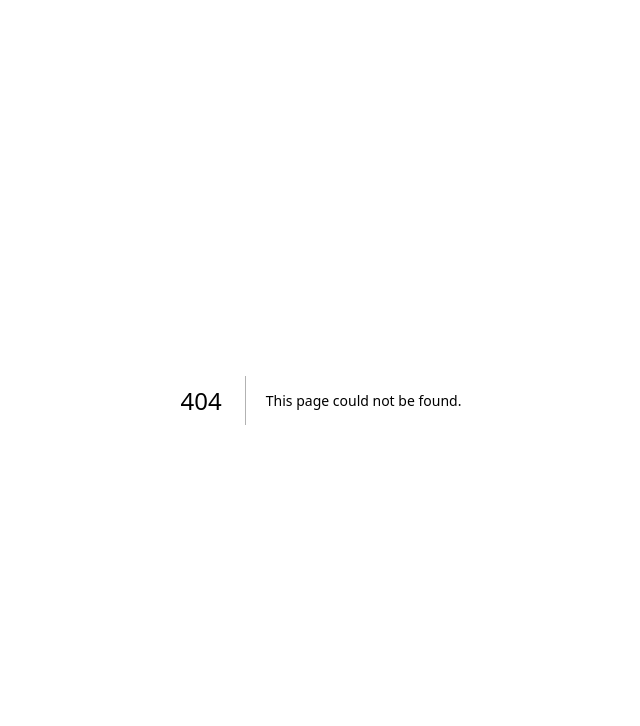
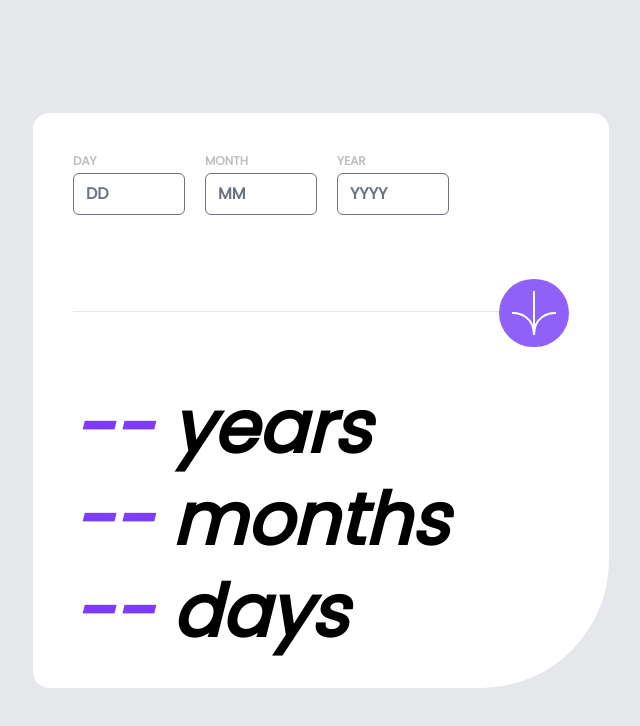
Before and after one commit to yeldynov/frontend-mentor, a Next.js app: page /age-calculator in a window 1280 px wide. Before the commit this address had no page. Shown: the top 726 px of the page, without its empty margins (319-959 px from the left). Built offline with nearby package versions, Linux system fonts and the light colour scheme.

Commit message:
+ age calculator

```diff
--- /dev/null
+++ b/app/age-calculator/page.jsx
@@ -0,0 +1,160 @@
+'use client'
+
+import React, { useRef, useState } from 'react'
+
+const AgeCalculator = () => {
+  const [age, setAge] = useState({})
+  const [errors, setErrors] = useState({})
+  const formRef = useRef(null)
+
+  const handleSubmit = (e) => {
+    e.preventDefault()
+    const form = e.target
+    const day = parseInt(form.day.value)
+    const month = parseInt(form.month.value)
+    const year = parseInt(form.year.value)
+
+    const today = new Date()
+    today.setHours(0, 0, 0, 0)
+    const inputDate = new Date(year, month - 1, day)
+
+    if (
+      isNaN(day) ||
+      isNaN(month) ||
+      isNaN(year) ||
+      day < 1 ||
+      day > 31 ||
+      month < 1 ||
+      month > 12 ||
+      year < 1900 ||
+      year > today.getFullYear() ||
+      inputDate >= today
+    ) {
+      setErrors({
+        day: isNaN(day) || day < 1 || day > 31,
+        month: isNaN(month) || month < 1 || month > 12,
+        year: isNaN(year) || year < 1900 || year > today.getFullYear(),
+        date: inputDate >= today,
+      })
+      setAge({})
+      return
+    }
+
+    setErrors({})
+    setAge(calculateAge(day, month, year, today))
+    formRef.current.reset()
+  }
+
+  const calculateAge = (day, month, year, today) => {
+    const birthDate = new Date(year, month - 1, day)
+    let years = today.getFullYear() - birthDate.getFullYear()
+    let months = today.getMonth() - birthDate.getMonth()
+    let days = today.getDate() - birthDate.getDate()
+
+    if (months < 0 || (months === 0 && today.getDate() < birthDate.getDate())) {
+      years--
+      months += 12
+    }
+    if (days < 0) {
+      months--
+      days += new Date(today.getFullYear(), today.getMonth(), 0).getDate()
+    }
+
+    return { years, months, days }
+  }
+
+  const renderError = (field) => {
+    if (!errors[field]) return null
+    return <span className='text-red-500 text-xs'>Invalid {field}</span>
+  }
+
+  return (
+    <div className='font-poppins text-2xl h-screen flex items-center justify-center bg-gray-200'>
+      <div className='bg-white w-full max-w-xl my-40 rounded-2xl rounded-br-[8rem]'>
+        <form
+          ref={formRef}
+          className='flex lg:p-10 p-3 gap-5 relative'
+          onSubmit={handleSubmit}
+        >
+          <div className='flex flex-col gap-1'>
+            <label
+              className='text-xs text-[#BEBEBE] uppercase font-bold'
+              htmlFor='day'
+            >
+              Day
+            </label>
+            <input
+              placeholder='DD'
+              className={`rounded-md w-28 font-bold focus:outline-none focus:border-purple-500 focus:ring-1 focus:ring-purple-500 ${
+                errors.day ? 'border-red-500' : ''
+              }`}
+              type='text'
+              name='day'
+            />
+            {renderError('day')}
+          </div>
+
+          <div className='flex flex-col gap-1'>
+            <label
+              className='text-xs text-[#BEBEBE] uppercase font-bold'
+              htmlFor='month'
+            >
+              Month
+            </label>
+            <input
+              placeholder='MM'
+              className={`rounded-md w-28 font-bold focus:outline-none focus:border-purple-500 focus:ring-1 focus:ring-purple-500 ${
+                errors.month ? 'border-red-500' : ''
+              }`}
+              type='text'
+              name='month'
+            />
+            {renderError('month')}
+          </div>
+
+          <div className='flex flex-col gap-1'>
+            <label
+              className='text-xs text-[#BEBEBE] uppercase font-bold'
+              htmlFor='year'
+            >
+              Year
+            </label>
+            <input
+              placeholder='YYYY'
+              className={`rounded-md mb-14 w-28 font-bold focus:outline-none focus:border-purple-500 focus:ring-1 focus:ring-purple-500 ${
+                errors.year ? 'border-red-500' : ''
+              }`}
+              type='text'
+              name='year'
+            />
+            {renderError('year')}
+          </div>
+          <button
+            className='absolute right-44 lg:right-10 -bottom-9 '
+            type='submit'
+          >
+            <img
+              className='bg-purple-500 hover:bg-gray-900 rounded-full p-3'
+              src='/age-calculator/icon-arrow.svg'
+              alt='Arrow Icon'
+            />
+          </button>
+        </form>
+        <hr className=' mx-10 mb-10' />
+        <div className='p-10 lg:text-7xl text-5xl italic font-bold flex flex-col gap-5'>
+          <h3>
+            <span className='text-[#7D3CF8]'>{age.years || '--'}</span> years
+          </h3>
+          <h3>
+            <span className='text-[#7D3CF8]'>{age.months || '--'}</span> months
+          </h3>
+          <h3>
+            <span className='text-[#7D3CF8]'>{age.days || '--'}</span> days
+          </h3>
+        </div>
+      </div>
+    </div>
+  )
+}
+
+export default AgeCalculator
--- a/app/globals.css
+++ b/app/globals.css
@@ -8,6 +8,7 @@
 
 @import url('https://fonts.googleapis.com/css2?family=DM+Serif+Display:wght@400&display=swap');
 @import url('https://fonts.googleapis.com/css2?family=Karla:wght@400;700&display=swap');
+@import url('https://fonts.googleapis.com/css2?family=Poppins:wght@400&ital,wght@700,wght@800&ital');
 
 @tailwind base;
 @tailwind components;
--- a/app/page.js
+++ b/app/page.js
@@ -33,6 +33,9 @@ export default function Home() {
       <Link href='/insure-lp'>
         <h3 className='text-3xl text-blue-600'>Insure Landing Page</h3>
       </Link>
+      <Link href='/age-calculator'>
+        <h3 className='text-3xl text-blue-600'>Age Calculator</h3>
+      </Link>
     </main>
   )
 }
--- a/tailwind.config.js
+++ b/tailwind.config.js
@@ -21,6 +21,7 @@ module.exports = {
         barlowcondensed: ['Barlow Condensed', 'sans-serif'],
         dmserif: ['DM Serif Display', 'serif'],
         karla: ['Karla', 'sans-serif'],
+        poppins: ['Poppins', 'sans-serif'],
       },
       colors: {
         'dark-gray': '#8C8C8C',
```
Also changed, not shown: public/age-calculator/icon-arrow.svg (added).
